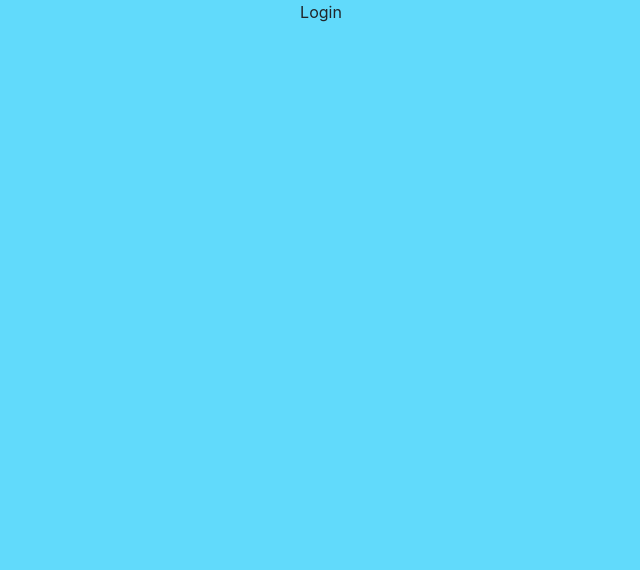
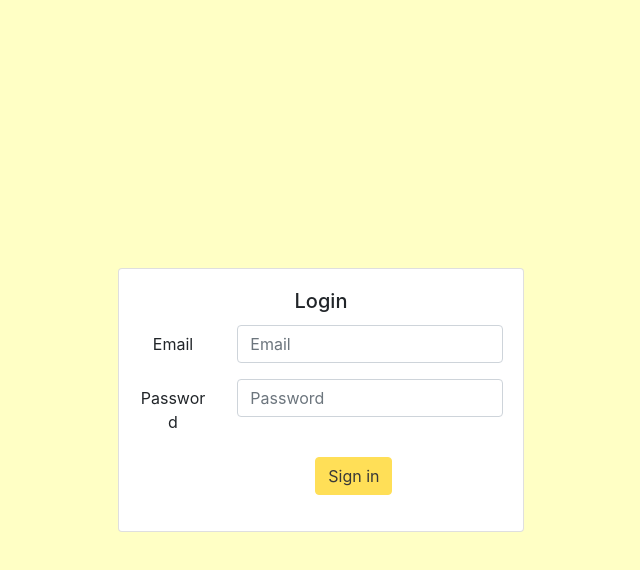
Before and after one commit to nicoleCamoro/firebase-cookbook, a React (Create React App) app: page / in a window 1280 px wide. Shown: the top 570 px of the page, without its empty margins (319-959 px from the left). Built offline with nearby package versions, Linux system fonts and the light colour scheme.

Commit message:
Add login page

```diff
--- a/src/App.css
+++ b/src/App.css
@@ -1,5 +1,5 @@
 body {
-  background-color: #61dafb !important;
+  background-color: #ffffc5 !important;
 }
 
 .App {
@@ -40,3 +40,13 @@ body {
     transform: rotate(360deg);
   }
 }
+
+.btn.btn-primary {
+  color: #383838;
+  background-color: #ffdf57;
+  border-color: #ffdf57;
+}
+
+.login-container {
+  height: 100vh;
+}
--- a/src/component/Login.js
+++ b/src/component/Login.js
@@ -1,5 +1,72 @@
 import React from "react";
+import { withRouter } from "react-router-dom";
+import { Card, Row, Col, Form, Button } from "react-bootstrap";
 
-export default function Login() {
-    return <div>Login</div>;
+function Login(props) {
+  const state = {
+    email: "",
+    password: ""
+  };
+
+  const handleSubmit = () => {
+    console.log(state.email, state.password);
+    const { history } = props;
+    history.push("/recipes");
+  };
+
+  const onChangeInput = e => {
+    const { name, value } = e.target;
+    this.state({ [name]: value });
+  };
+
+  return (
+    <Row className="align-items-center justify-content-center login-container">
+      <Col md="4" sm="12">
+        <Card>
+          <Card.Body>
+            <Card.Title>Login</Card.Title>
+            <Form>
+              <Form.Group as={Row} controlId="formHorizontalEmail">
+                <Form.Label column sm={3}>
+                  Email
+                </Form.Label>
+                <Col sm={9}>
+                  <Form.Control
+                    type="email"
+                    placeholder="Email"
+                    name="email"
+                    onChange={onChangeInput}
+                  />
+                </Col>
+              </Form.Group>
+
+              <Form.Group as={Row} controlId="formHorizontalPassword">
+                <Form.Label column sm={3}>
+                  Password
+                </Form.Label>
+                <Col sm={9}>
+                  <Form.Control
+                    type="password"
+                    placeholder="Password"
+                    name="password"
+                    onChange={onChangeInput}
+                  />
+                </Col>
+              </Form.Group>
+
+              <Form.Group as={Row}>
+                <Col sm={{ span: 10, offset: 2 }}>
+                  <Button type="button" onClick={handleSubmit}>
+                    Sign in
+                  </Button>
+                </Col>
+              </Form.Group>
+            </Form>
+          </Card.Body>
+        </Card>
+      </Col>
+    </Row>
+  );
 }
+
+export default withRouter(Login);
--- a/src/routes.js
+++ b/src/routes.js
@@ -1,11 +1,12 @@
 import React, { Component } from "react";
+import { createBrowserHistory } from "history";
 import { BrowserRouter as Router, Switch, Route } from "react-router-dom";
 import Login from "./component/Login";
 
 class Routes extends Component {
   render() {
     return (
-            <Router>
+      <Router history={createBrowserHistory}>
         <Switch>
           <Route path="/">
             <Login />
```
Lines whose indentation alone changed are shown as unchanged.
